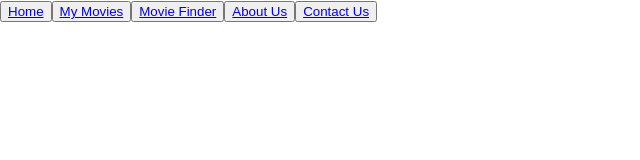
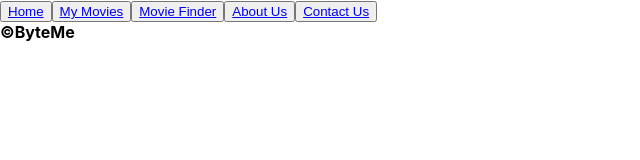
Before and after one commit to HaarismoghalQA/MovieHackathon, a React (Create React App) app in the folder hackathon-cinema/: page / in a window 1280 px wide. Shown: the top 160 px of the page, without its empty margins (0-640 px from the left). Built offline with nearby package versions, Linux system fonts and the light colour scheme.

Commit message:
SD: updated footer in app.js

```diff
--- a/hackathon-cinema/src/App.js
+++ b/hackathon-cinema/src/App.js
@@ -8,17 +8,20 @@ function App() {
   return (
     <div>
       <BrowserRouter>
-                <Nav/>
+        <Nav />
 
         <Route path="/ContactUs">
-                  <ContactUsPage/>
+          <ContactUsPage />
         </Route>
 
         <Route path="/AboutUs">
-                  <Aboutus/>
+          <Aboutus />
         </Route>
 
       </BrowserRouter>
+      <footer>
+        <b>&copy;ByteMe</b>
+      </footer>
     </div>
   );
 }
--- a/hackathon-cinema/src/components/Aboutus.jsx
+++ b/hackathon-cinema/src/components/Aboutus.jsx
@@ -16,9 +16,7 @@ const Aboutus = () => {
             <p>text about what we do</p>
 
 
-            <footer>
-                <b>&copy;BiteMe</b>
-            </footer>
+
         </div>
 
 
```
Lines whose indentation alone changed are shown as unchanged.
